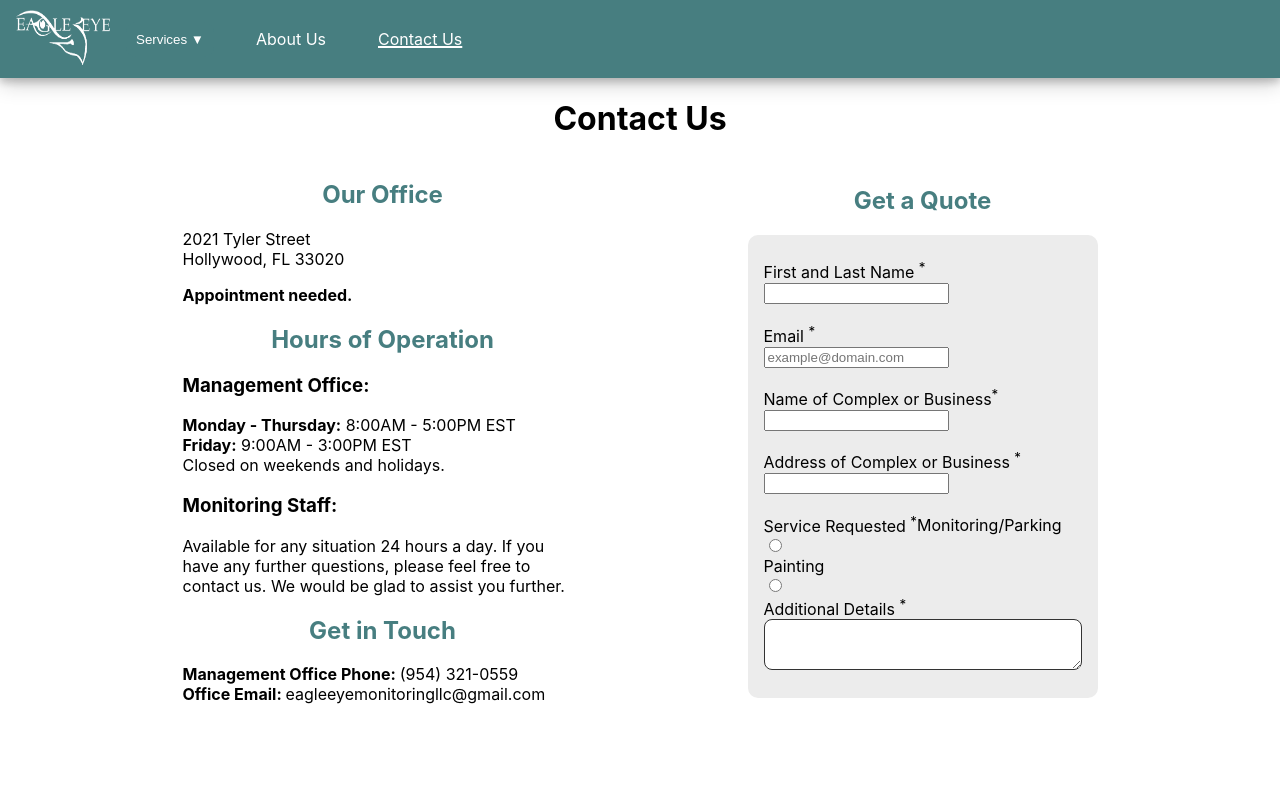
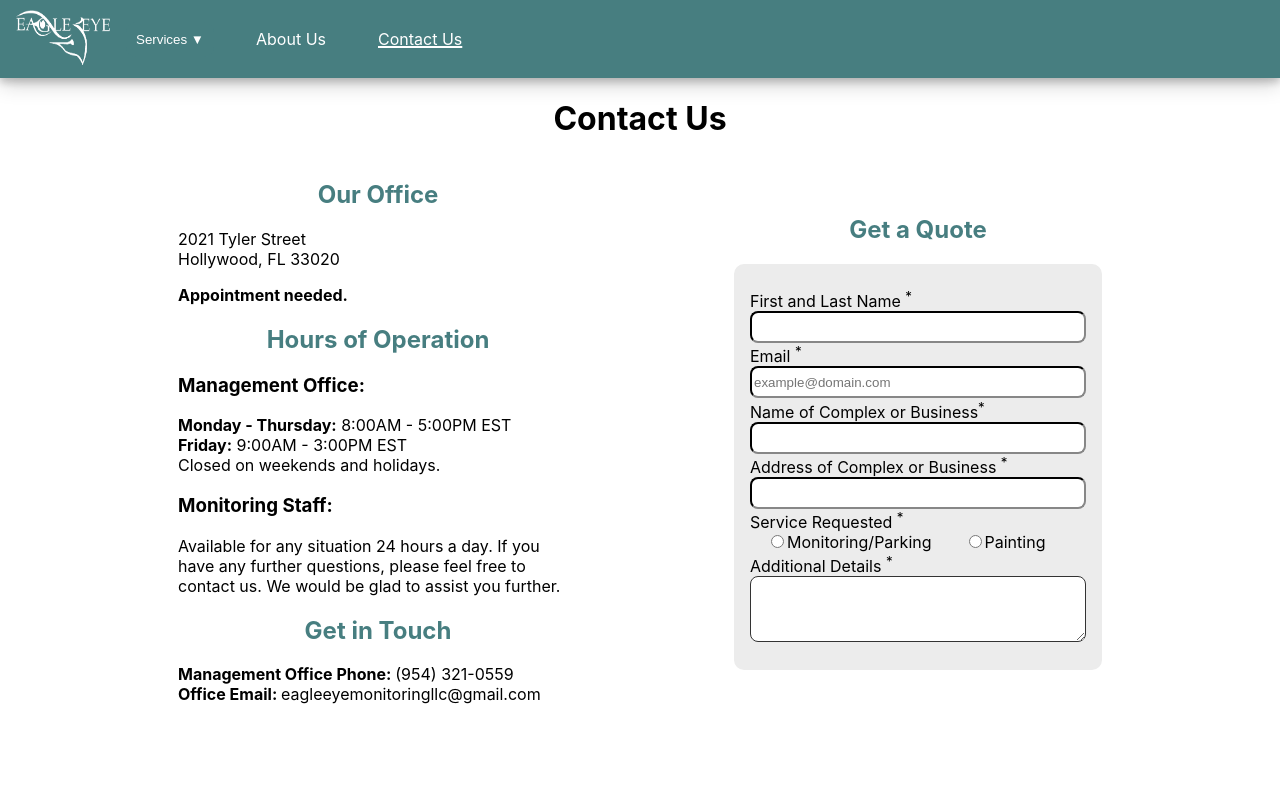
Before and after one commit to arifire21/eagle-eye-site, a Next.js app: page /contact in a window 1280 px wide. Shown: the top 800 px of the page. Built offline with nearby package versions, Linux system fonts and the light colour scheme.

Commit message:
fixed form styling

```diff
--- a/components/form.tsx
+++ b/components/form.tsx
@@ -13,35 +13,39 @@ export default function QuoteForm() {
     <form className={styles.form}>
       <FormControl defaultValue="" required>
         <label className={styles.label}>First and Last Name <sup>*</sup></label>
-        <Input className={`${styles.formInput} ${styles.textInput}`} aria-label="Full Name input" />
+        <Input className={styles.formInput} aria-label="Full Name input" />
       </FormControl>
 
       <FormControl defaultValue="" required>
         <label className={styles.label}>Email <sup>*</sup></label>
-        <Input className={`${styles.formInput} ${styles.textInput}`} aria-label="Email input" placeholder="example@domain.com" type='email'/>
+        <Input aria-label="Email input" placeholder="example@domain.com" type='email'/>
       </FormControl>
 
       <FormControl defaultValue="" required>
         <label className={styles.label}>Name of Complex or Business<sup>*</sup></label>
-        <Input className={`${styles.formInput} ${styles.textInput}`} aria-label="Name of Complex or Business input" />
+        <Input aria-label="Name of Complex or Business input" />
       </FormControl>
 
       <FormControl defaultValue="" required>
         <label className={styles.label}>Address of Complex or Business <sup>*</sup></label>
-        <Input className={`${styles.formInput} ${styles.textInput}`} aria-label="Address of Complex or Business input"/>
+        <Input aria-label="Address of Complex or Business input"/>
       </FormControl>
 
-    <FormControl defaultValue="" required style={{flexDirection:'row'}}>
       <label className={styles.label}>Service Requested <sup>*</sup></label>
+      <FormControl defaultValue="" required className={styles.radioContainer}>
+        <div className={styles.radioItem}>
+          <Input id='monitor' name='service-radio' aria-label="Monitoring/Enforcement radio button input" type='radio'/>
           <label htmlFor='monitor'>Monitoring/Parking</label>
-      <Input id='monitor' name='service-radio' aria-label="Monitoring/Enforcement radio button input" type='radio'/>
-      <label htmlFor='painting'>Painting</label>
+        </div>
+        <div className={styles.radioItem}>
           <Input id='paint' name='service-radio' aria-label="Painting radio button input" type='radio'/>
+          <label htmlFor='paint'>Painting</label>
+        </div>
       </FormControl>
 
       <FormControl defaultValue="" required>
         <label className={styles.label}>Additional Details <sup>*</sup></label>
-      <TextareaAutosize className={styles.formInput} aria-label="Details of service Textarea" minRows={3} />
+        <TextareaAutosize className={styles.formInput} aria-label="Details of service Textarea" minRows={4} />
       </FormControl>
     </form>
   )
--- a/styles/form.module.scss
+++ b/styles/form.module.scss
@@ -4,11 +4,11 @@
     background-color: #ECECEC;
     padding: 1.5rem 1rem;
     border-radius: 10px;
-    max-width: 21.875rem; //350px
+    min-width: 23rem;
 }
 
 .label {
-    margin-bottom: 0.25rem;;
+    margin-bottom: 0.25rem;
 }
 
 .formInput {
@@ -24,6 +24,19 @@
     }
 }
 
-.textInput {
-    height: 2.5rem !important;
+// .textInput {
+//     height: 2.5rem !important;
+// }
+
+.radioContainer {
+    display: flex;
+    flex-direction: row !important;
+    justify-content: space-between !important;
+    width: fit-content;
 }
+
+.radioItem {
+    display: flex;
+    // justify-content: space-between;
+    margin: 0 1rem;
+}
--- a/styles/global.scss
+++ b/styles/global.scss
@@ -201,3 +201,17 @@ li {
   flex-basis: 520px;
   flex-shrink: 0;
 }
+
+input[type=text], input[type=email] { //test force override
+  width: 100% !important; //of the form container
+  height: 2rem !important;
+  border-color: #333 !important;
+  border-radius: 8px !important;
+  &:hover {
+      border-color: variables.$primary_blue_hover !important;
+    }
+
+  &:focus {
+  border-color: variables.$primary_blue !important;
+  }
+}
```
Lines whose indentation alone changed are shown as unchanged.
